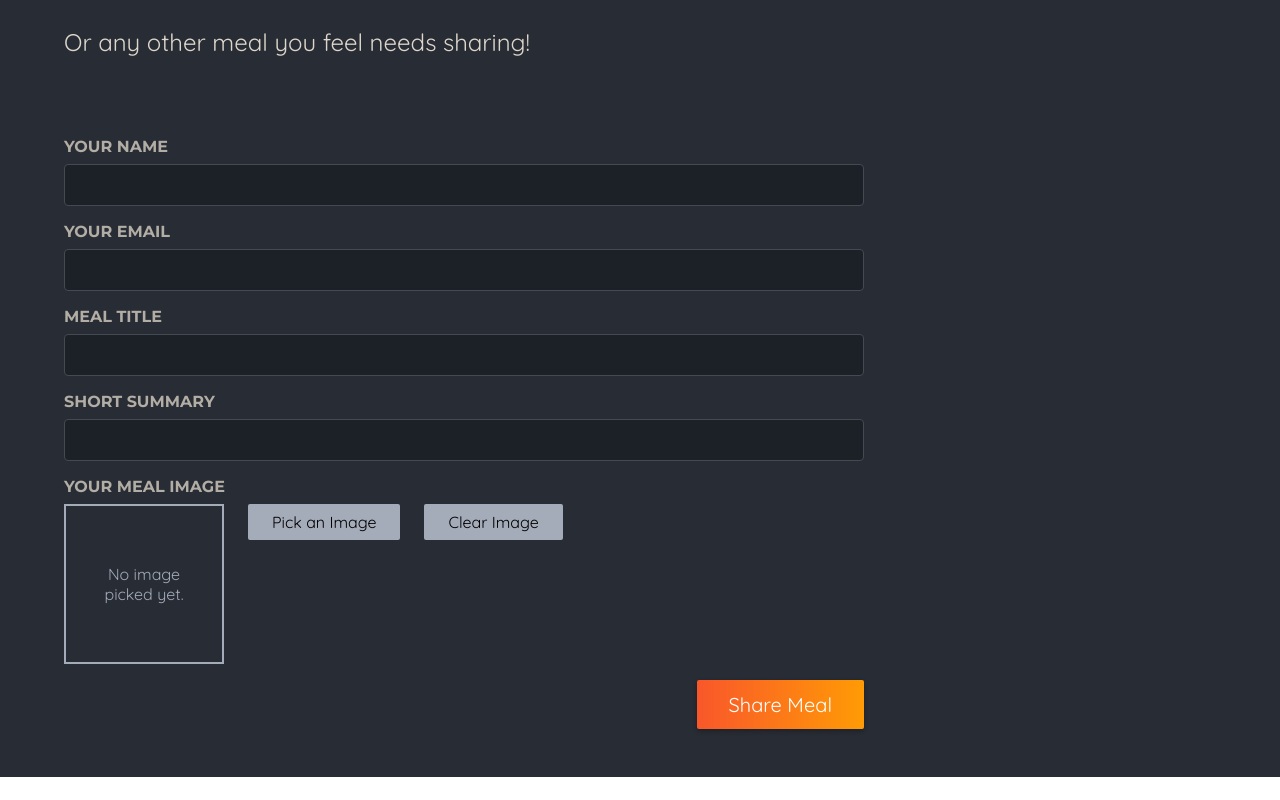
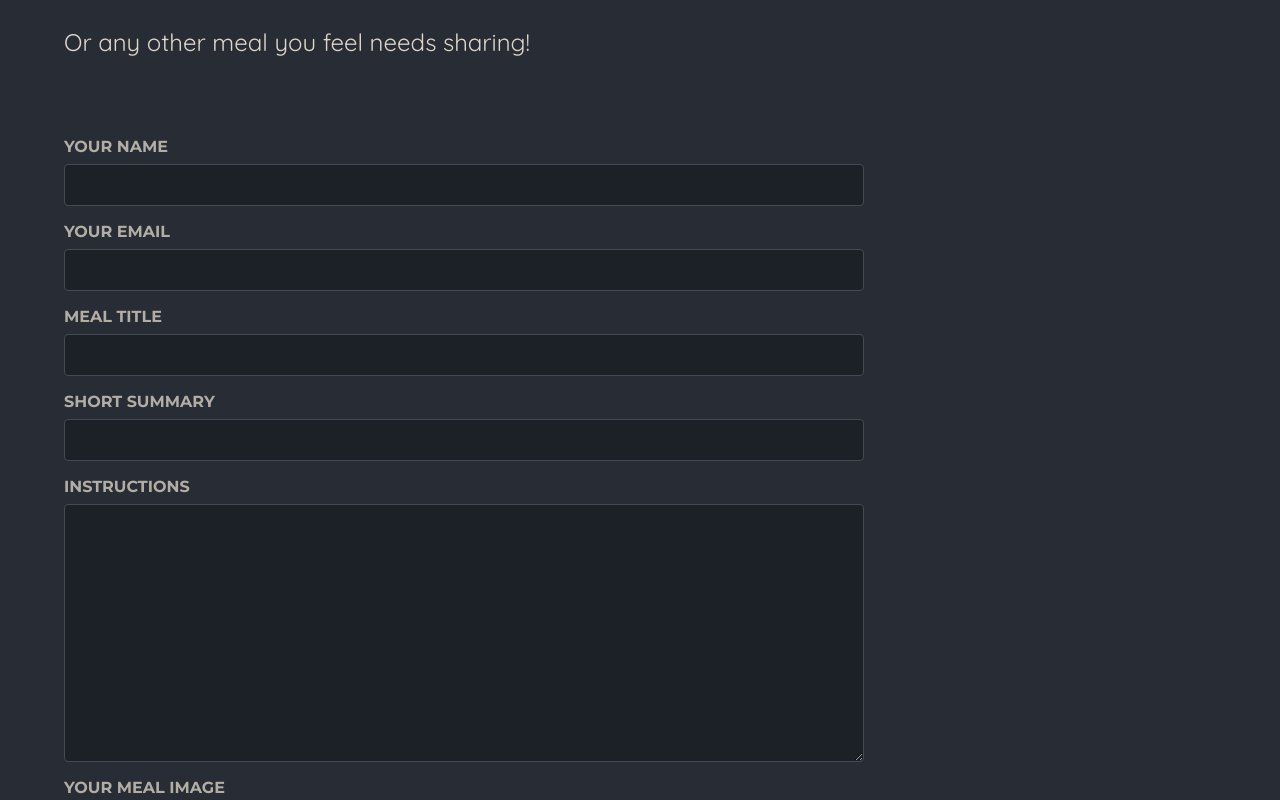
Before and after one commit to VitaliiZemliakov/nextjs, a Next.js app: page /meals/share in a window 1280 px wide. Shown: the part 400-1200 px from the top of the page. Before the commit the page ends 1177 px from the top, so only its background shows below. Built offline with nearby package versions, Linux system fonts and the light colour scheme.

Commit message:
Revert "not liked version"
This reverts commit bd33e61493b9ac789737f5b8b6c6b981d885c425.

```diff
--- a/app/meals/share/page.tsx
+++ b/app/meals/share/page.tsx
@@ -55,73 +55,45 @@ function TextArea({
     );
 }
 
-const shareMealData = [
-    {
-        label: "Your name",
-        id: "name",
-        name: "name",
-        type: "text",
-        required: true,
-    },
-    {
-        label: "Your email",
-        id: "email",
-        name: "email",
-        type: "email",
-        required: true,
-    },
-    {
-        label: "Meal Title",
-        id: "title",
-        name: "title",
-        type: "text",
-        required: true,
-    },
-    {
-        label: "Short Summary",
-        id: "summary",
-        name: "summary",
-        type: "text",
-        required: true,
-    },
-    {
-        label: "Instructions",
-        id: "instructions",
-        name: "instructions",
-        rows: 10,
-        required: true,
-    },
-];
-
 function ShareMealForm() {
     return (
         <form className={classes.form} action={shareMeal}>
-            {shareMealData.map((field) => {
-                if (field.type === "text" || field.type === "email") {
-                    return (
-                        <InputField
-                            key={field.id}
-                            label={field.label}
-                            id={field.id}
-                            name={field.name}
-                            type={field.type}
-                            required={field.required}
-                        />
-                    );
-                } else if (field.type === "textarea") {
-                    return (
-                        <TextArea
-                            key={field.id}
-                            label={field.label}
-                            id={field.id}
-                            name={field.name}
-                            rows={field.rows}
-                            required={field.required}
-                        />
-                    );
-                }
-                return null;
-            })}
+            <InputField
+                label="Your name"
+                id="name"
+                name="name"
+                type="text"
+                required={true}
+            />
+            <InputField
+                label="Your email"
+                id="email"
+                name="email"
+                type="email"
+                required={true}
+            />
+            <InputField
+                label="Meal Title"
+                id="title"
+                name="title"
+                type="text"
+                required={true}
+            />
+            <InputField
+                label="Short Summary"
+                id="summary"
+                name="summary"
+                type="text"
+                required={true}
+            />
+
+            <TextArea
+                label="Instructions"
+                id="instructions"
+                name="instructions"
+                rows={10}
+                required={true}
+            />
             <ImagePicker name="image" label="Your Meal Image" />
             <p className={classes.actions}>
                 <button type="submit">Share Meal</button>
```
